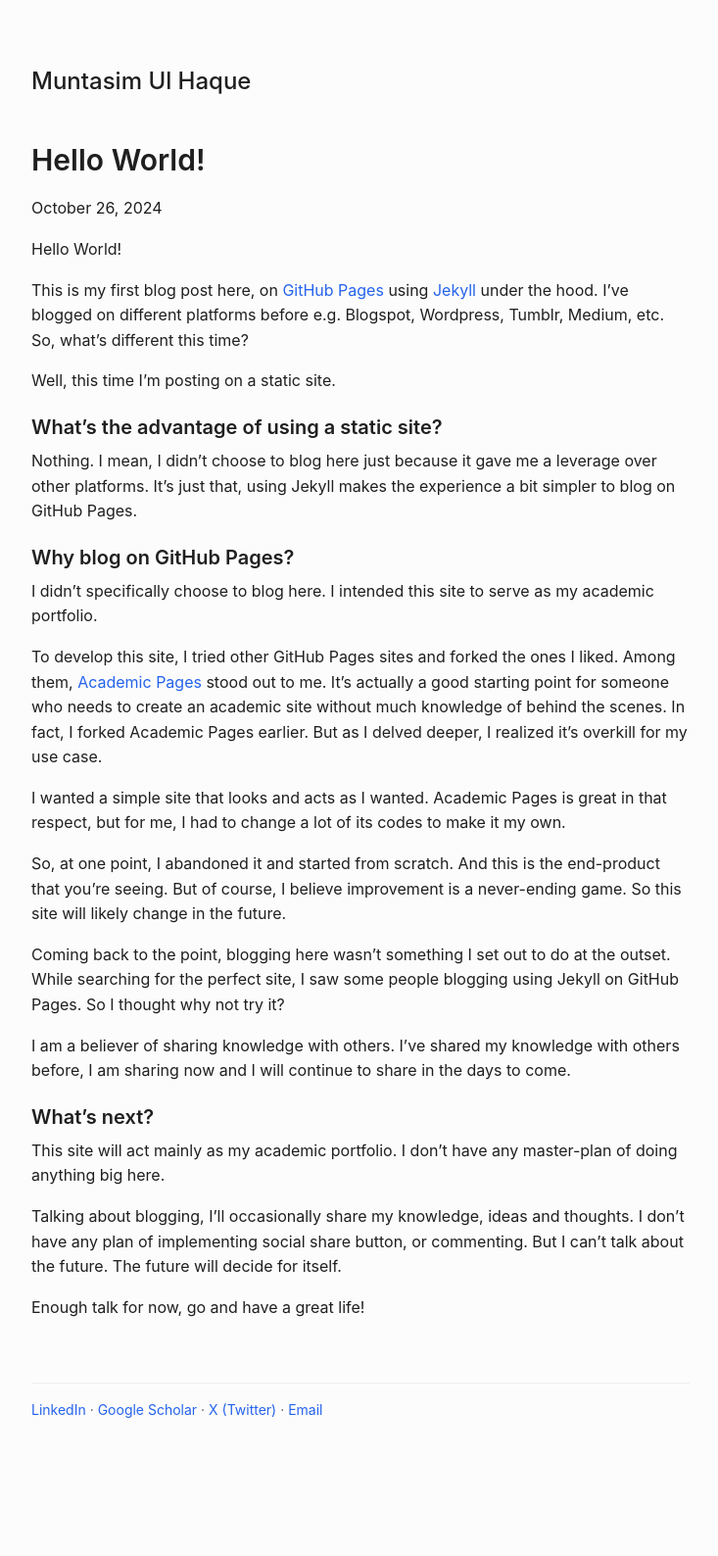
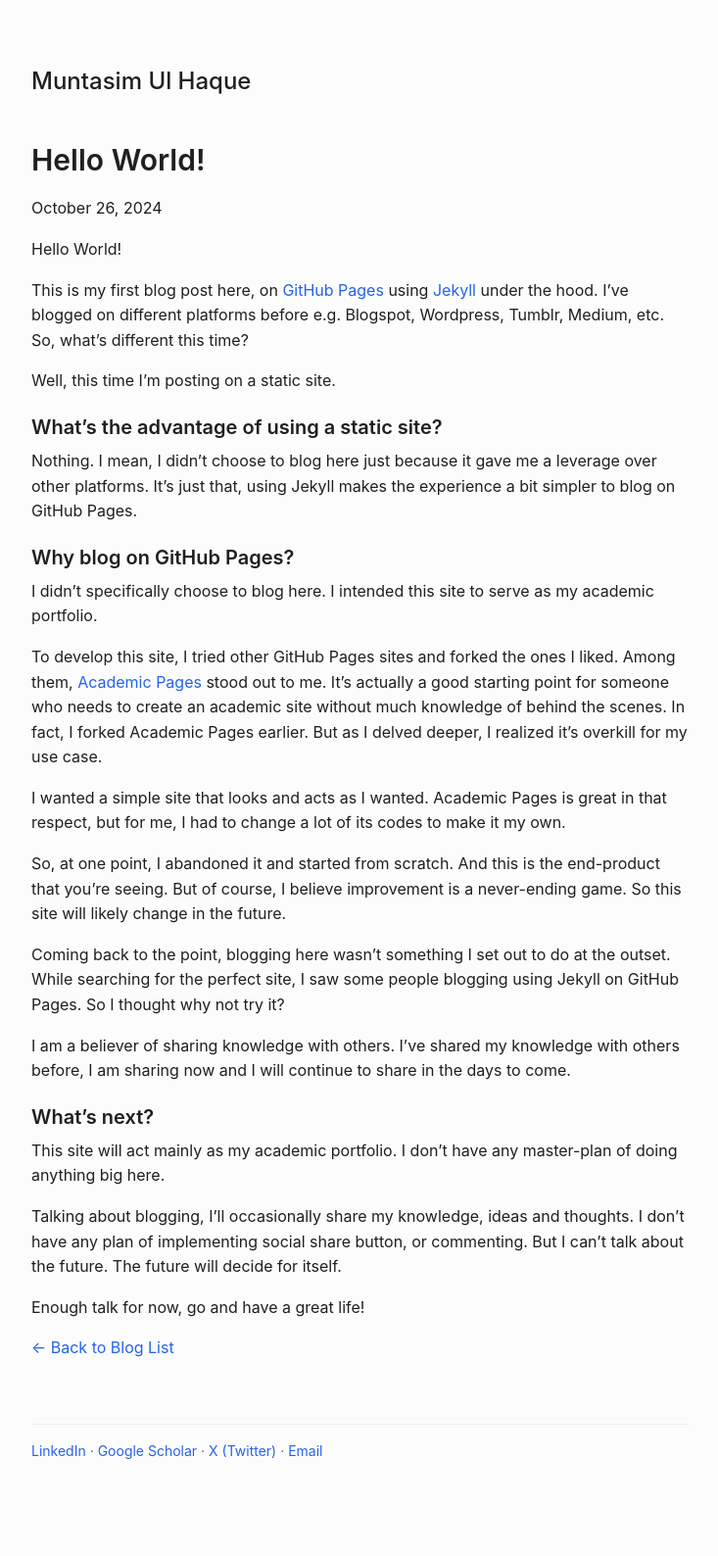
Before and after one commit to muntasimulhaque/muntasimulhaque.github.io, a Jekyll site: the page built from _posts/2024-10-26-hello-world.md, in a window 1280 px wide. Shown: the whole page at 98% size, without its empty margins (272-1005 px from the left). Built offline with Jekyll 4.4.1, drawn with Linux system fonts in a browser that asks for light colours; before the commit the page ends 1547 px from its top, so only the background shows below that.

Commit message:
Update post.html

```diff
--- a/_layouts/post.html
+++ b/_layouts/post.html
@@ -10,10 +10,8 @@ layout: default
   {{ content }}
 
   <div class="navigation-links">
-    {% if site.show_back_to_blog %}
     <p class="back-to-blog">
-      <a href="{{ '/blog' | relative_url }}">← Back to Blog List</a>
+      <a href="{{ '/' | relative_url }}#blog-posts">← Back to Blog List</a>
     </p>
-    {% endif %}
   </div>
 </article>
```
